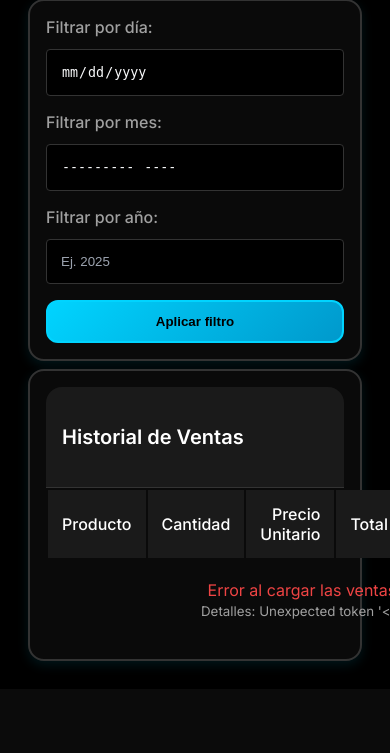
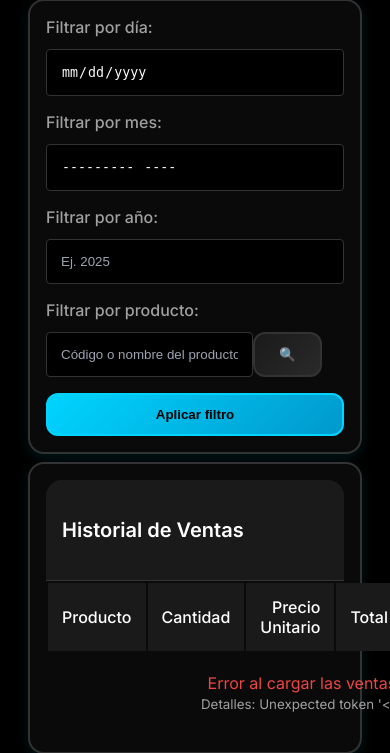
Before and after one commit to josesin1233/POS, a Django app: page /registro/ in a window 390 px wide; the page is wider, and only the part inside the window is pictured. Shown: the part 307-1060 px from the top of that part. Before the commit the page ends 968 px from the top of that part, so only its background shows below. Run offline with Django 5.2, Linux system fonts and the light colour scheme; data that the repository does not hold is empty.

Commit message:
Agregar filtro por producto con escáner al registro de ventas
NUEVO FILTRO POR PRODUCTO:
✅ Campo de texto para código o nombre de producto
✅ Botón de escáner integrado (🔍) para buscar por código de barras
✅ Funciona con la API unificada de registro completo

FUNCIONALIDADES:
✅ Buscar por código exacto o parcial
✅ Buscar por nombre de producto (coincidencia parcial)
✅ Compatible con escáner de código de barras
✅ Filtra tanto ventas como movimientos de inventario

INTERFAZ:
✅ Grid responsive actualizado a 5 columnas
✅ Botón de escáner con icono 🔍
✅ Integración con barcode-scanner.js existente
✅ CSS del escáner incluido

API ACTUALIZADA:
✅ Parámetro 'producto' en /registro/completo/
✅ Filtros por día/mes/año integrados
✅ Consultas optimizadas con Q objects
✅ Búsqueda en ventas y movimientos de stock

Ahora puedes filtrar el registro por cualquier producto usando código de barras o texto.

🤖 Generated with [Claude Code](https://claude.ai/code)

Co-Authored-By: Claude <noreply@anthropic.com>

```diff
--- a/templates/registro.html
+++ b/templates/registro.html
@@ -7,6 +7,7 @@
   <link rel="icon" type="image/svg+xml" href="{% static 'favicon.svg' %}">
   <link rel="alternate icon" href="{% static 'favicon.ico' %}">
   <link rel="stylesheet" href="{% static 'css/tailwind-production.css' %}">
+  <link rel="stylesheet" href="{% static 'css/scanner.css' %}">
   <link rel="preconnect" href="https://fonts.googleapis.com">
   <link rel="preconnect" href="https://fonts.gstatic.com" crossorigin>
   <link href="https://fonts.googleapis.com/css2?family=Inter:wght@300;400;500;600;700&family=JetBrains+Mono:wght@400;500&display=swap" rel="stylesheet">
@@ -189,7 +190,7 @@
 
     <!-- Filters -->
     <div class="modern-card p-6 mb-6">
-      <form id="filtro-form" class="grid grid-cols-1 md:grid-cols-4 gap-4">
+      <form id="filtro-form" class="grid grid-cols-1 md:grid-cols-5 gap-4">
         <div>
           <label class="block text-sm font-medium mb-2" style="color: var(--text-secondary);">Filtrar por día:</label>
           <input type="date" id="filtro-dia" class="w-full p-3 rounded" style="background: var(--bg-secondary); border: 1px solid var(--border-color); color: var(--text-primary);" />
@@ -201,6 +202,17 @@
         <div>
           <label class="block text-sm font-medium mb-2" style="color: var(--text-secondary);">Filtrar por año:</label>
           <input type="number" id="filtro-anio" class="w-full p-3 rounded" style="background: var(--bg-secondary); border: 1px solid var(--border-color); color: var(--text-primary);" placeholder="Ej. 2025" min="2000" />
+        </div>
+        <div>
+          <label class="block text-sm font-medium mb-2" style="color: var(--text-secondary);">Filtrar por producto:</label>
+          <div class="flex space-x-2">
+            <input type="text" id="filtro-producto" class="flex-1 p-3 rounded" style="background: var(--bg-secondary); border: 1px solid var(--border-color); color: var(--text-primary);" placeholder="Código o nombre del producto" />
+            <button type="button" onclick="openScanner('filtro-producto')"
+                    class="modern-button flex items-center justify-center px-3"
+                    style="min-width: 50px;">
+              🔍
+            </button>
+          </div>
         </div>
         <div class="flex items-end">
           <button type="submit" class="modern-button primary w-full">Aplicar filtro</button>
@@ -568,11 +580,13 @@
     const dia = document.getElementById("filtro-dia").value;
     const mes = document.getElementById("filtro-mes").value;
     const anio = document.getElementById("filtro-anio").value;
+    const producto = document.getElementById("filtro-producto").value;
 
     const params = new URLSearchParams();
     if (dia) params.append("dia", dia);
     if (mes) params.append("mes", mes);
     if (anio) params.append("anio", anio);
+    if (producto) params.append("producto", producto);
 
     const queryString = params.toString();
     cargarVentas(queryString ? "?" + queryString : "");
@@ -599,7 +613,26 @@
 
   // Make toggleGrupo globally available
   window.toggleGrupo = toggleGrupo;
+
+  // Function to open scanner for product filter
+  function openScanner(targetFieldId = null) {
+    console.log(`🚀 REGISTRO DEBUG: openScanner called with targetFieldId: ${targetFieldId}`);
+
+    if (typeof BarCodeScanner !== 'undefined') {
+      console.log(`✅ REGISTRO DEBUG: BarCodeScanner available, opening with target: ${targetFieldId}`);
+      BarCodeScanner.open(targetFieldId);
+    } else {
+      console.error(`❌ REGISTRO DEBUG: BarCodeScanner not available!`);
+      alert('Scanner no disponible. Ingresa el código manualmente.');
+    }
+  }
+
+  // Make openScanner globally available
+  window.openScanner = openScanner;
 </script>
+
+<!-- Include barcode scanner -->
+<script src="{% static 'js/barcode-scanner.js' %}"></script>
 
 </body>
 </html>
```
Also changed, not shown: pos/views.py (+39 -2 lines).
